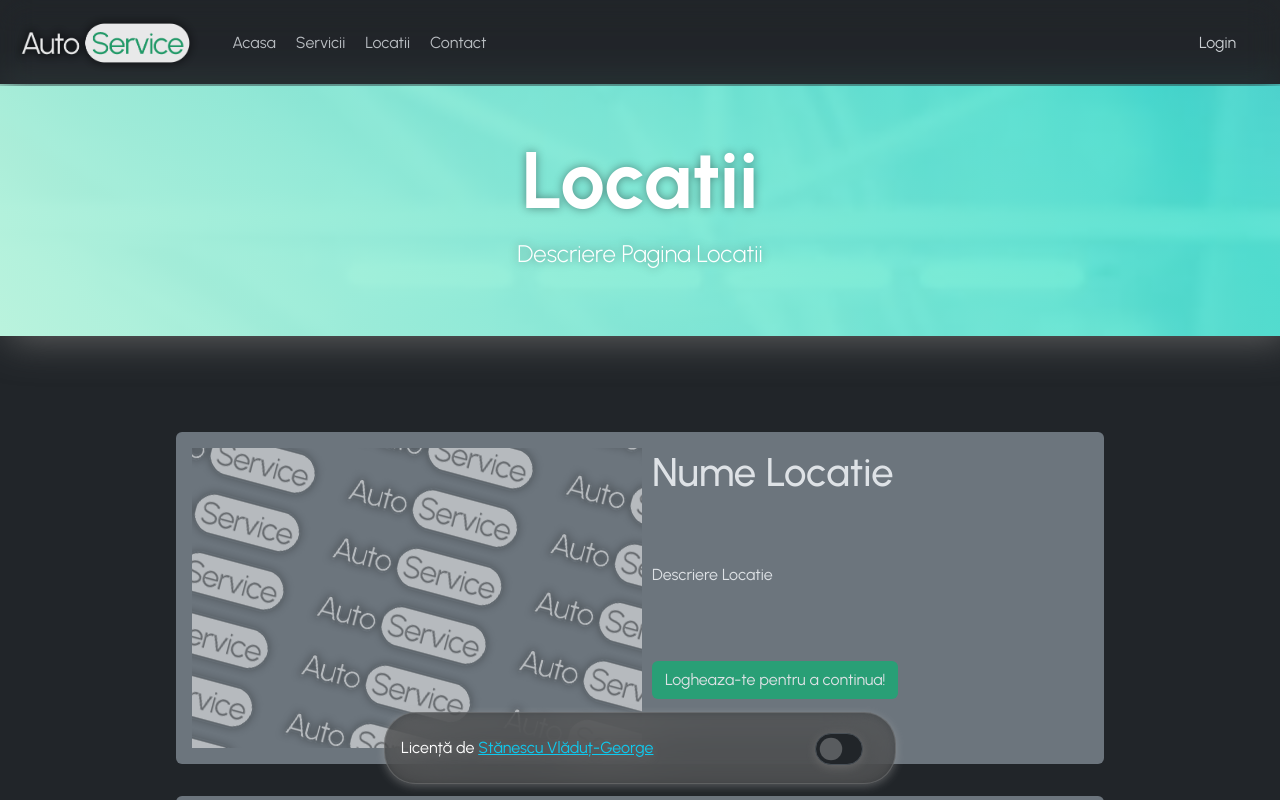
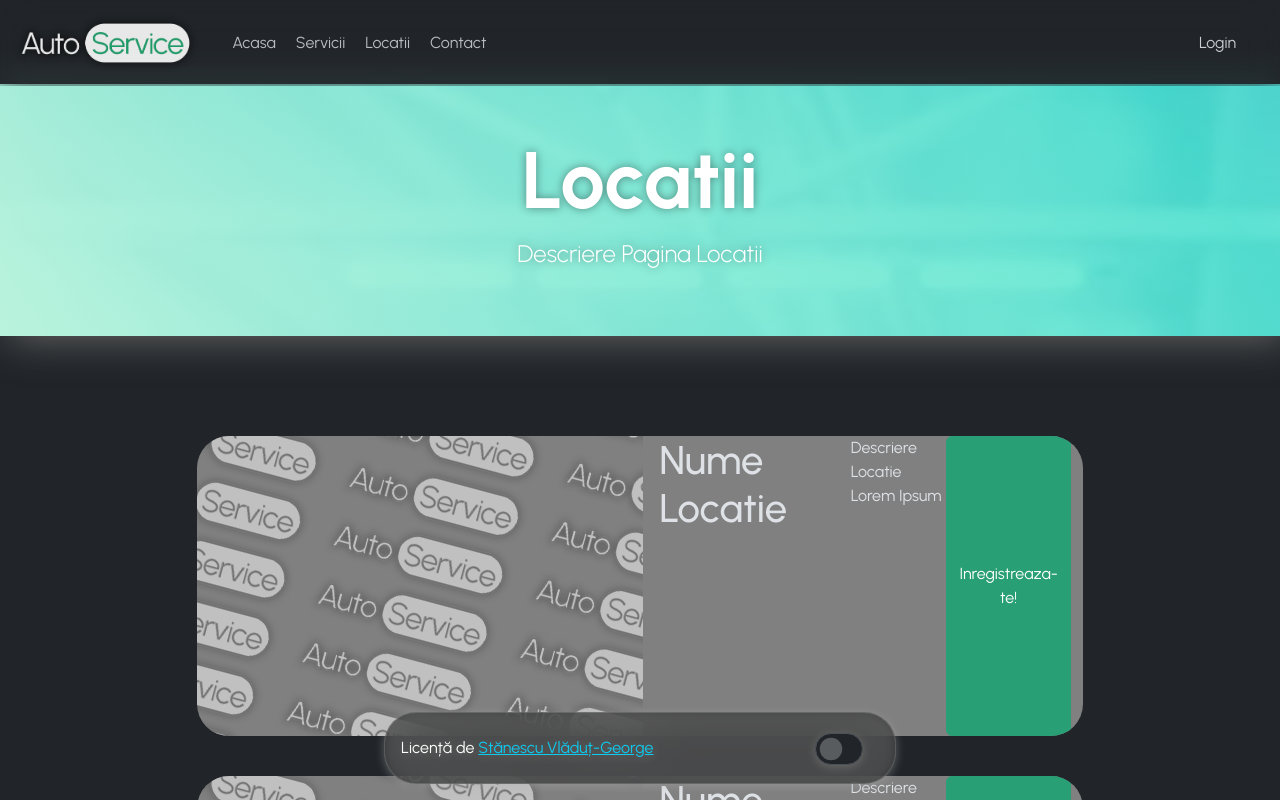
Before and after one commit to stnsc/AutoService-Website, a React (Vite) app: page /locatii in a window 1280 px wide. Built offline with nearby package versions, Linux system fonts and the light colour scheme.

Commit message:
Temporary Location Frontend #2

```diff
--- a/src/pages/LocatiiPage.tsx
+++ b/src/pages/LocatiiPage.tsx
@@ -8,20 +8,22 @@
     <>
       <HeroTitle title={"Locatii"} description={"Descriere Pagina Locatii"} />
 
-      <div className="row row-cols-1">
+      <div className="row location-container">
         {[...Array(10)].map((x, i) => (
-          <div className="col" key={i}>
-            <div className="bg-secondary p-3 rounded grid-location m-3">
-              <div className="location-image">
-                <img src="../../assets/placeholder.png" alt="Poza Locatie" />
-              </div>
+          <>
+            <div className="location-div">
+              <img
+                className="location-picture"
+                src="../../assets/placeholder.png"
+                alt="Foto Locatie"
+              />
               <h1 className="location-name">Nume Locatie</h1>
-              <p className="location-desc">Descriere Locatie</p>
-              <button className="btn bg-primary">
-                Logheaza-te pentru a continua!
-              </button>
+              <p className="location-desc">
+                Descriere Locatie {<br />} Lorem Ipsum
+              </p>
+              <button className="btn btn-primary">Inregistreaza-te!</button>
             </div>
-          </div>
+          </>
         ))}
       </div>
 
--- a/src/style.css
+++ b/src/style.css
@@ -145,22 +145,22 @@
     margin: 0;
 }
 
-.grid-location{
-    display: grid;
-    grid-template-areas:
-        "a a b"
-        "a a c"
-        "a a c";
-    justify-items: start;
-    align-items: start;
-    justify-content: start;
-    gap: 10px;
+.location-container{
+    justify-content: center;
+
+    .location-div{
+        background: gray;
+        width: 90%;
+        height: 300px;
+        margin: 20px;
+        border-radius: 2em;
+        overflow: hidden;
+        display: flex;
+    }
+    .location-picture{
+        transform: translateX(-1em);
+
+    }
+
+
 }
-
-.location-image{
-    grid-area: a;
-}
-
-.location-name{
-    grid-area: b;
-}
```
